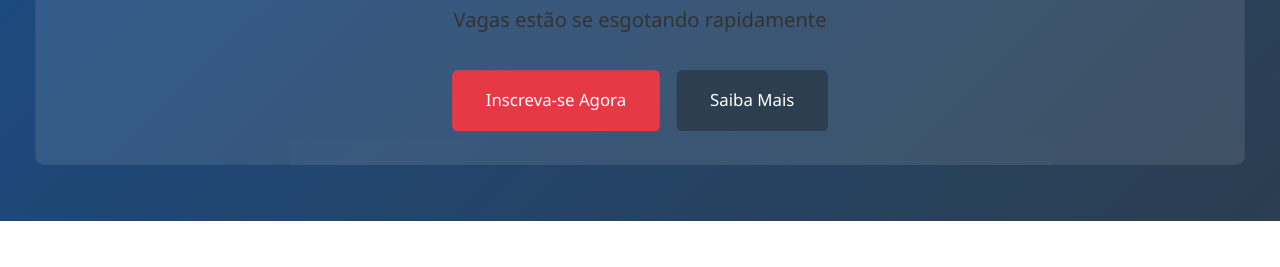
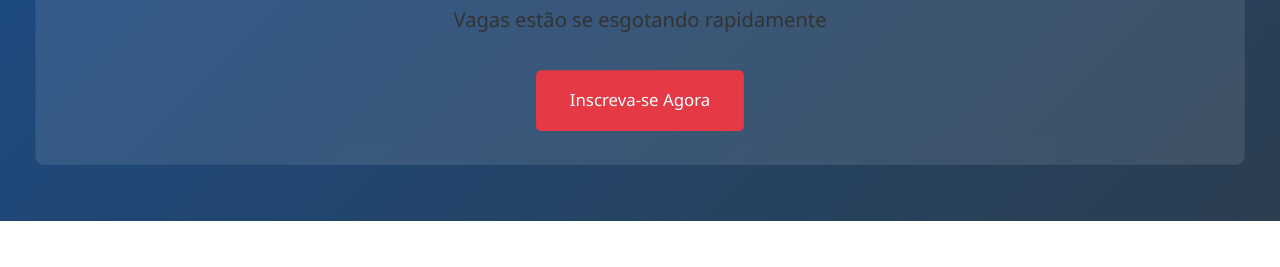
Before and after one commit to labioesefex/forum-esefex-2025, a plain HTML site: page index.html in a window 1280 px wide. Shown: the part 280-547 px from the top of the page. Drawn offline with Linux system fonts and the light colour scheme; files whose address does not match are found by name.

Commit message:
Atualizando links de inscrição e removendo botão 'Saiba Mais'

```diff
--- a/index.html
+++ b/index.html
@@ -42,8 +42,7 @@
                 <h3 class="inscricoes-limite">INSCRIÇÕES LIMITADAS!</h3>
                 <p class="inscricoes-vagas">Vagas estão se esgotando rapidamente</p>
                 <div class="cta-buttons">
-                    <a href="https://www.sympla.com.br/evento/xii-forum-cientifico-da-esefex-2025/2904635?_gl=1*yc115s*_gcl_aw*R0NMLjE3NDI5MTY5ODkuQ2owS0NRandxSW1fQmhEbkFSSXNBS0JZY211cFNCTjRQR1laU3lnYTJIQzlVLW0zb2tyMTROdnJaaEt5aThjeXpFOE44aEtYYVZ1SGNnWWFBaWEwRUFMd193Y0I.*_gcl_au*Njg3MzU1OTE0LjE3NDI5MTY5ODkuMjA1OTU5ODkzMS4xNzQ0MTE5Mjc1LjE3NDQxMTk4NDU.*_ga*MTE5MDcxNzIwLjE3NDI5MTY5ODk.*_ga_KXH10SQTZF*MTc0NDE0NDI2NS4xMi4xLjE3NDQxNDQyODYuMzkuMC43OTgwNDA2NzE." class="cta-button">Inscreva-se Agora</a>
-                    <a href="#inscricao" class="cta-button cta-button-secondary">Saiba Mais</a>
+                    <a href="https://www.sympla.com.br/evento/xii-forum-cientifico-da-esefex-2025/2904635" class="cta-button">Inscreva-se Agora</a>
                 </div>
             </div>
         </section>
```
